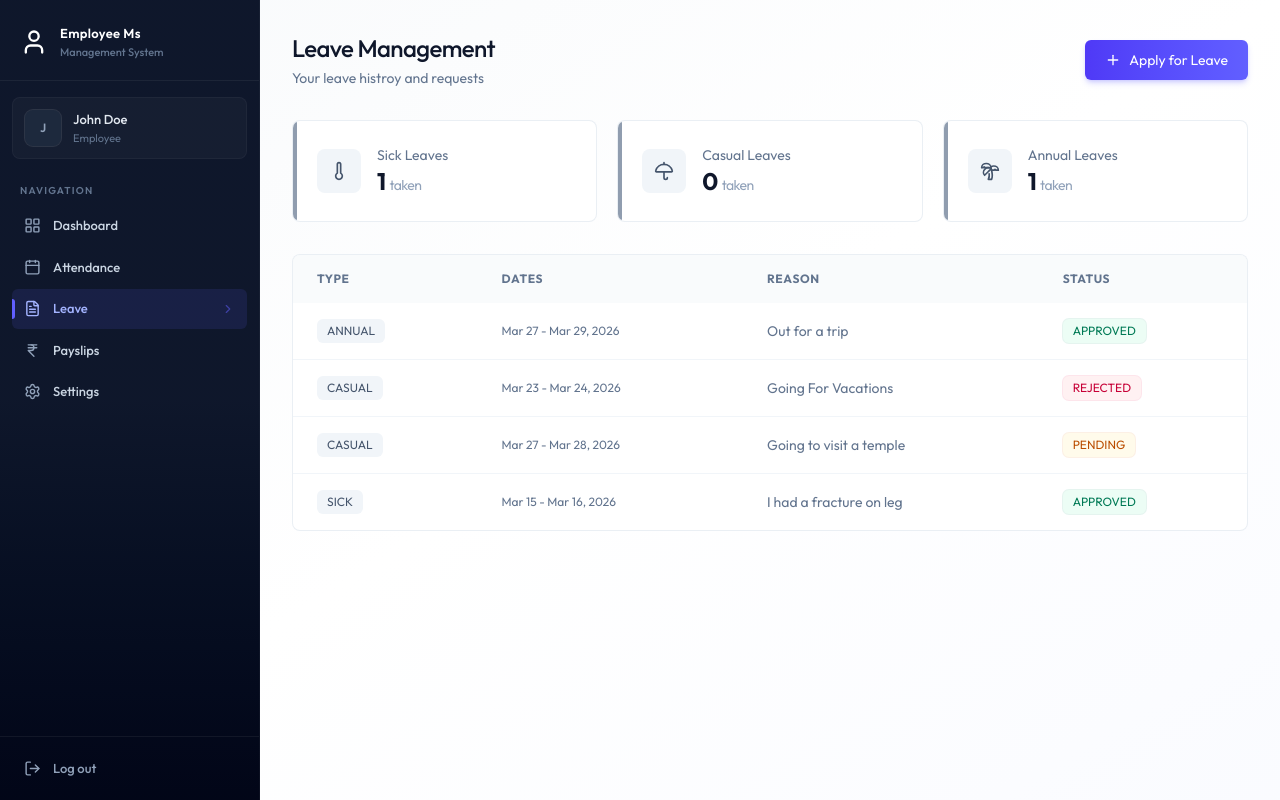
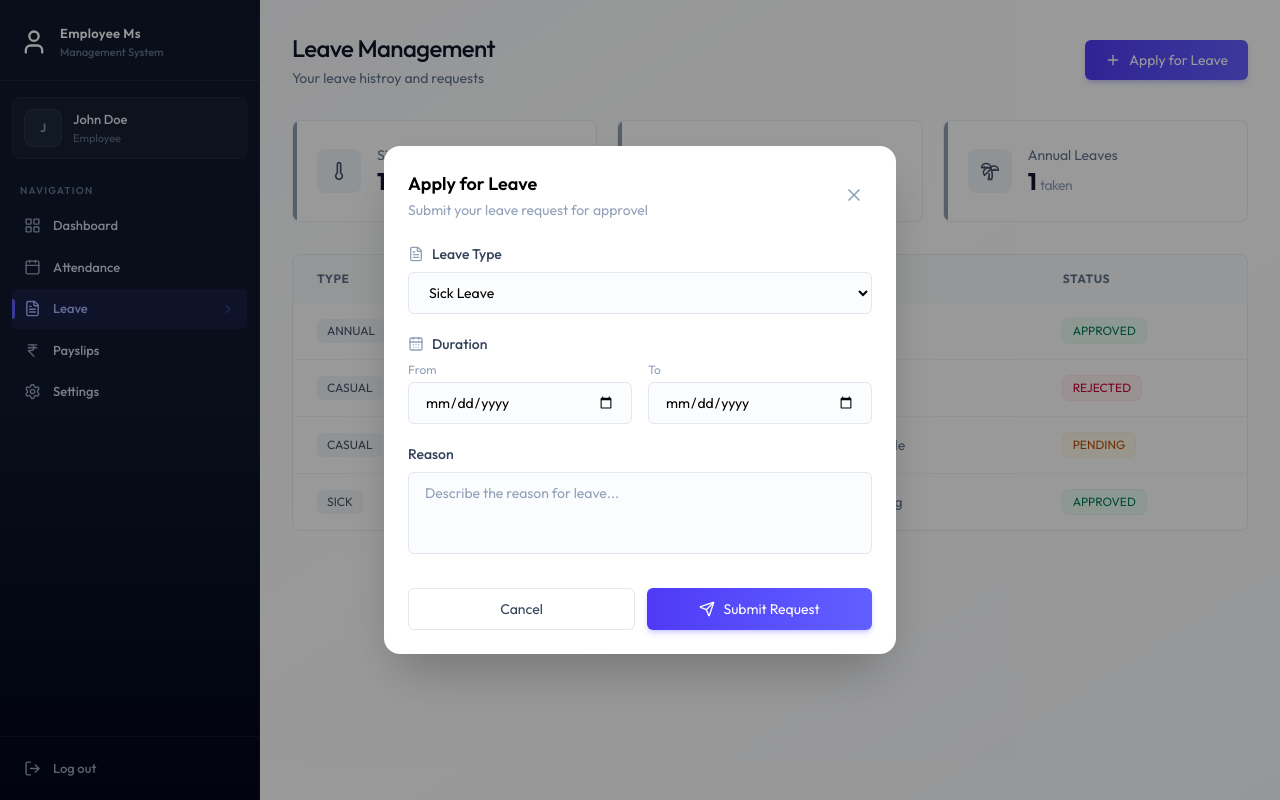
Before and after one commit to Saurabhguptan007/FullStack-EMS, a React (Vite) app in the folder client/: page /leave in a window 1280 px wide. Both pictures are taken after a click on the button "Apply for Leave". Built offline with nearby package versions, Linux system fonts and the light colour scheme.

Commit message:
Leave Management Page UI Completed - leave application form

```diff
--- /dev/null
+++ b/client/src/components/leave/ApplyLeaveModal.jsx
@@ -0,0 +1,92 @@
+import { CalendarDays, FileText, Loader, Send, X } from 'lucide-react';
+import React, { useState } from 'react'
+
+const ApplyLeaveModal = ({open, onClose, onSuccess}) => {
+
+    const[loading, setLoading] = useState(false);
+
+    const today = new Date()
+    const tomorrow = new Date(today)
+    tomorrow.setDate(today.getDate() + 1);
+    const minDate = tomorrow.toISOString().split('T')[0];
+
+    const handleSubmit = async (e) => {
+        e.preventDefault();
+    }
+
+    if(!open) return null;
+
+  return (
+    <div className='fixed inset-0 z-50 flex items-center justify-center p-4
+    bg-black/40 backdrop:blur-sm' onClick={onClose}>
+        <div className="relative bg-white rounded-2xl shadow-2xl w-full max-w-lg animate-fade-in" onClick={(e) => {e.stopPropagation()}}>
+            {/* Header */}
+            <div className='flex items-center justify-between p-6 pb-0'>
+                <div>
+                    <h2 className='text-lg font-semibold'>Apply for Leave</h2>
+                    <p className='text-sm text-slate-400 mt-0.5'>Submit your leave request for approvel</p>
+                </div>
+                <button onClick={onClose} className="p-2 rounded-lg hover:bg-slate-100 transition-colors text-slate-400 hover:text-slate-600">
+                    <X className='w-5 h-5' />
+                </button>
+            </div>
+            {/* leave application form */}
+
+            <form onSubmit={handleSubmit} className='p-6 space-y-5'>
+                {/* Leave Type */}
+
+                <div>
+                    <label className="flex items-center gap-2 text-sm font-medium text-slate-700 mb-2">
+                        <FileText className='w-4 h-4 text-slate-400' />
+                        Leave Type
+                    </label>
+                    <select name="type" required>
+                        <option value="SICK">Sick Leave</option>
+                        <option value="CASUAL">Casual Leave</option>
+                        <option value="ANNUAL">Annual Leave</option>
+                    </select>
+                </div>
+                {/* Duration */}
+                <div>
+                    <label className="flex items-center gap-2 text-sm font-medium text-slate-700 mb-2">
+                        <CalendarDays className='w-4 h-4 text-slate-400' />
+                        Duration
+                    </label>
+                    <div className="grid grid-cols-2 gap-4">
+                        <div>
+                            <span className='block text-xs text-slate-400 mb-1'>From</span>
+                            <input type="date" name='startDate' required min={minDate} />
+                        </div>
+                        <div>
+                            <span className='block text-xs text-slate-400 mb-1'>To</span>
+                            <input type="date" name='endDate' required min={minDate} />
+                        </div>
+                    </div>
+                </div>
+
+                {/* Reason  */}
+                <div>
+                    <label className="text-sm font-medium text-slate-700 mb-2 block">
+                        Reason
+                    </label>
+                    <textarea name="reason" required rows={3} className='resize-none' placeholder='Describe the reason for leave...'/>
+                </div>
+
+                {/* Button */}
+                <div className='flex gap-3 pt-2'>
+                    <button onClick={onClose} type='button' className='btn-secondary flex-1'>
+                    Cancel
+                    </button>
+                    <button onClick={onClose} disabled={loading} className="btn-primary flex-1 flex items-center justify-center gap-2">
+                        {loading ? <Loader className='w-4 h-4 animage-spin' /> : <Send className='w-4 h-4'/>}
+                        {loading ? "Submitting..." : "Submit Request"}
+                    </button>
+                </div>
+            </form>
+
+        </div>
+    </div>
+  )
+}
+
+export default ApplyLeaveModal
--- a/client/src/pages/Leave.jsx
+++ b/client/src/pages/Leave.jsx
@@ -3,6 +3,7 @@
 import Loading from "../components/Loading";
 import { PalmtreeIcon, PlusIcon, Thermometer, UmbrellaIcon } from "lucide-react";
 import LeaveHistory from "../components/leave/LeaveHistory";
+import ApplyLeaveModal from "../components/leave/ApplyLeaveModal";
 
 const Leave = () => {
 
@@ -66,6 +67,8 @@
         </div>
       )}
       <LeaveHistory leaves={leaves} isAdmin={isAdmin} onUpdate={fetchLeaves} />
+
+      <ApplyLeaveModal open={showModal} onClose={() => setShowModal(false)} onSuccess={fetchLeaves} />
     </div>
   )
 }
```
